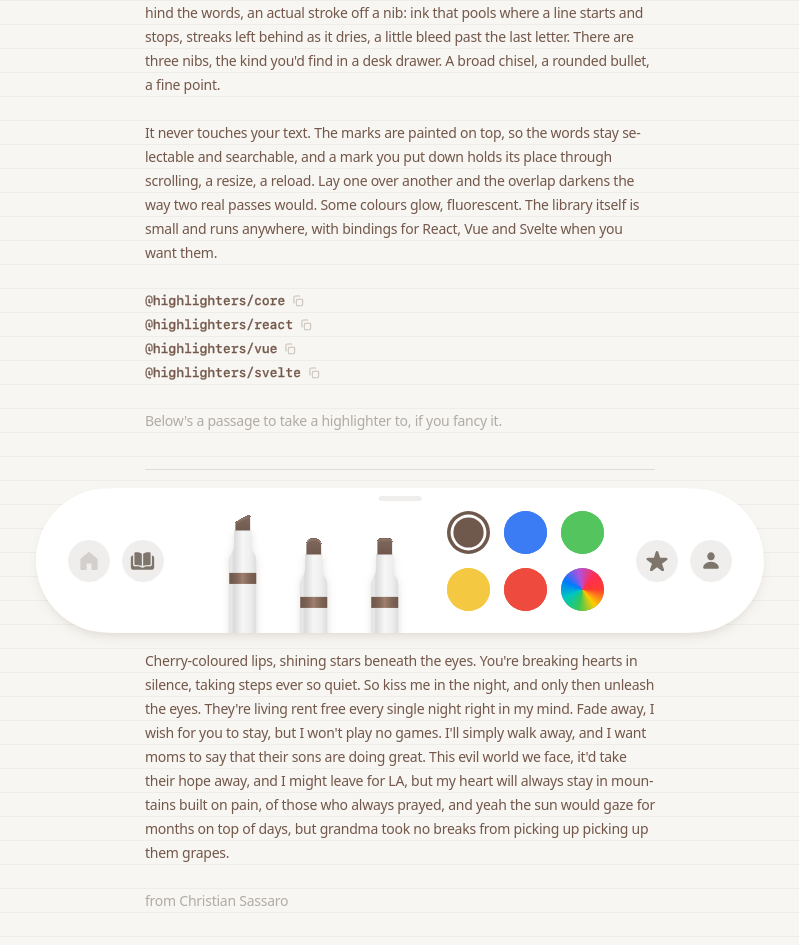
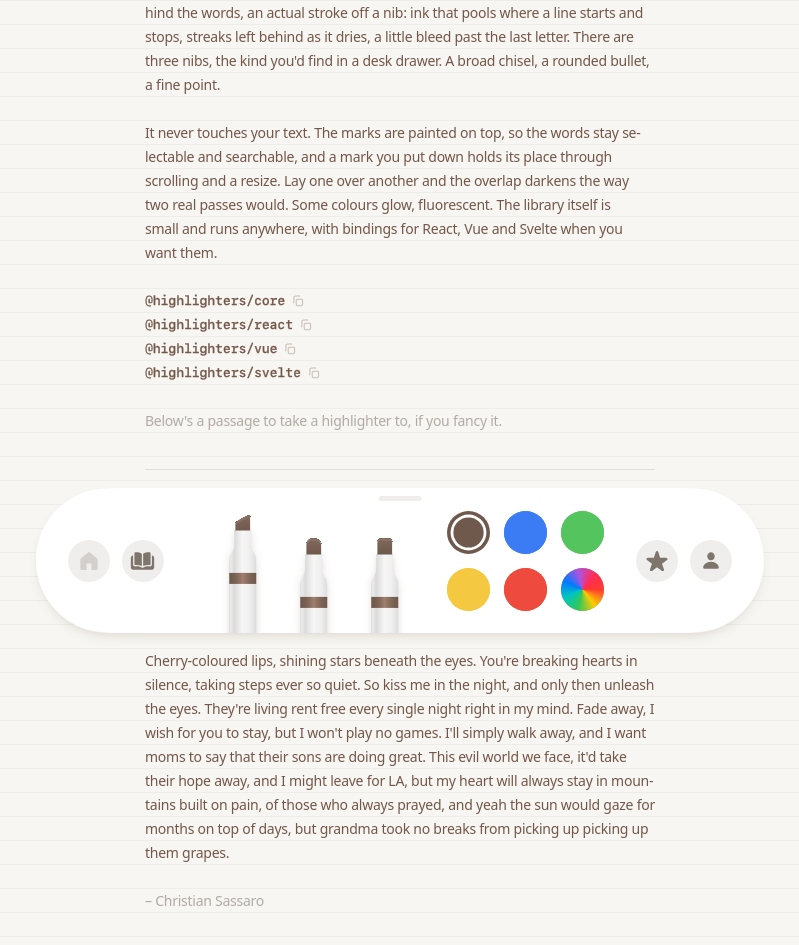
Before and after one commit to JaceThings/Highlighters, a React (Vite) app in the folder apps/website/: page / in a window 1280 px wide. Shown: the part 143-1088 px from the top of the page, without its empty margins (240-1039 px from the left). Built offline with nearby package versions, Linux system fonts and the light colour scheme.

Commit message:
fix(website): dash attribution and drop the inaccurate reload claim
Attribution now reads '– {credit}' instead of 'from {credit}'. Remove 'a reload' from the features copy: a live-selection mark doesn't persist across a page reload.

```diff
--- a/apps/website/src/pages/Home.tsx
+++ b/apps/website/src/pages/Home.tsx
@@ -22,7 +22,7 @@ const INTRO =
   "highlighters draws marker strokes over web text. Not a coloured box sitting behind the words, an actual stroke off a nib: ink that pools where a line starts and stops, streaks left behind as it dries, a little bleed past the last letter. There are three nibs, the kind you'd find in a desk drawer. A broad chisel, a rounded bullet, a fine point.";
 
 const FEATURES =
-  "It never touches your text. The marks are painted on top, so the words stay selectable and searchable, and a mark you put down holds its place through scrolling, a resize, a reload. Lay one over another and the overlap darkens the way two real passes would. Some colours glow, fluorescent. The library itself is small and runs anywhere, with bindings for React, Vue and Svelte when you want them.";
+  "It never touches your text. The marks are painted on top, so the words stay selectable and searchable, and a mark you put down holds its place through scrolling and a resize. Lay one over another and the overlap darkens the way two real passes would. Some colours glow, fluorescent. The library itself is small and runs anywhere, with bindings for React, Vue and Svelte when you want them.";
 
 const PACKAGES = [
   "@highlighters/core",
@@ -70,7 +70,7 @@ export function Home() {
           </p>
         ))}
         <figcaption className="m-0" style={{ color: "var(--color-text-secondary)" }}>
-          from {creditLine(excerpt)}
+          – {creditLine(excerpt)}
         </figcaption>
       </figure>
     </div>
```
